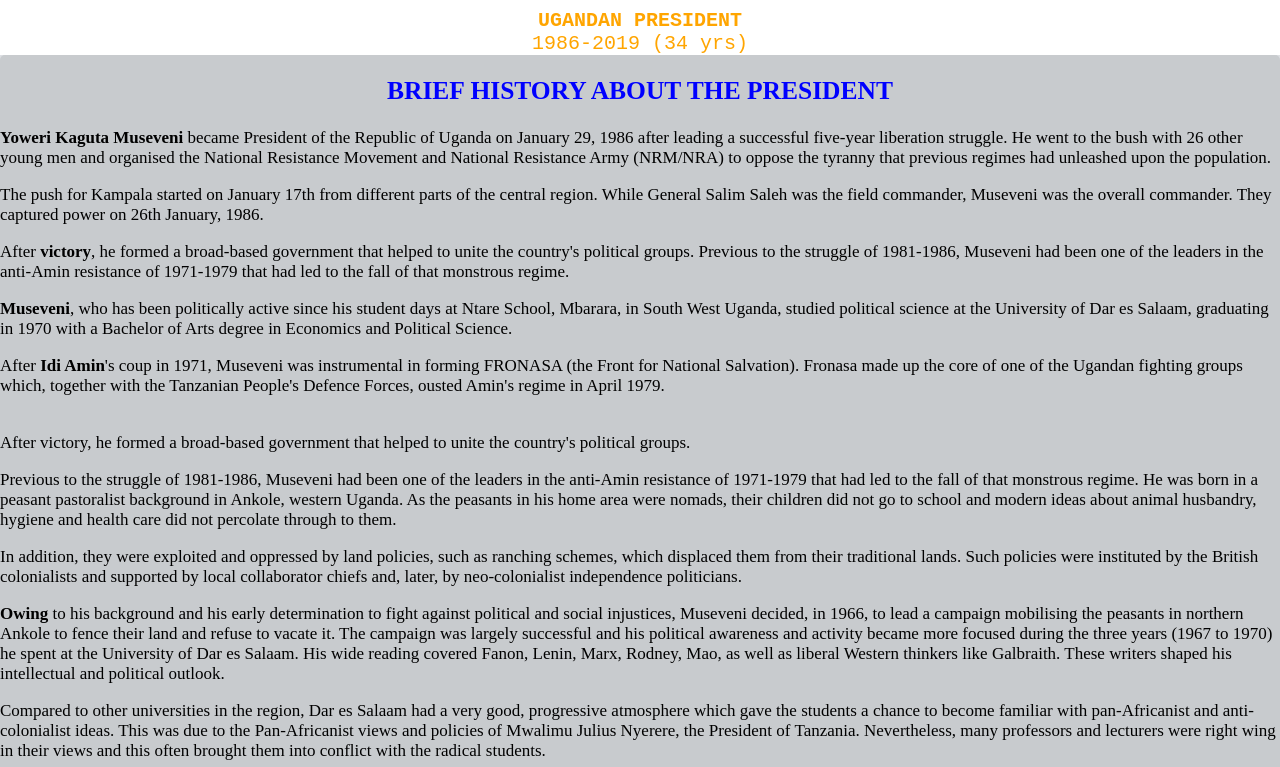
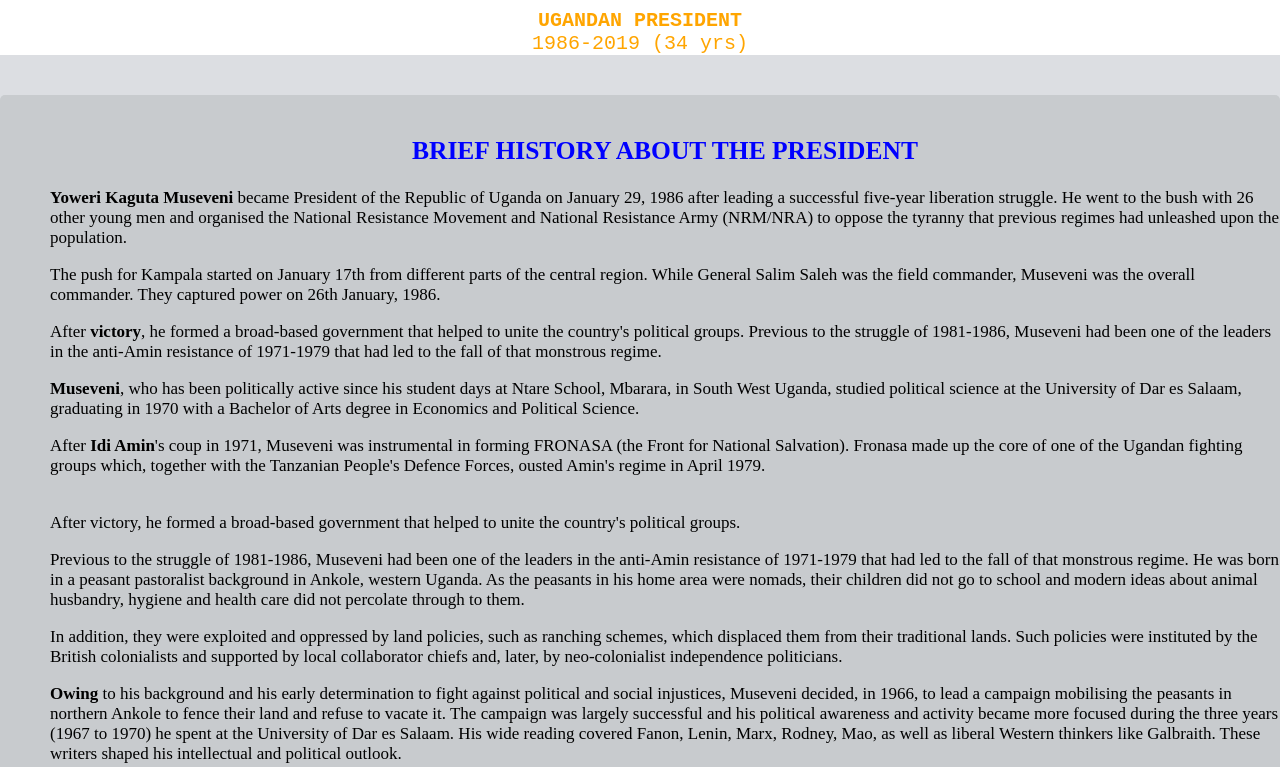
Before and after one commit to oscaremma/oscaremma.github.io, a plain HTML site: page index.html in a window 1280 px wide. Shown: the part 715-1482 px from the top of the page. Drawn offline with Linux system fonts and the light colour scheme.

Commit message:
Update css.css

```diff
--- a/style/css.css
+++ b/style/css.css
@@ -30,8 +30,8 @@ body,html{
 		color: black;
 		overflow:hidden;
 		font-size: 17px;
-		margin: 40px 10x 10px 10x;
-		padding:20px 150x 0 150x;
+		margin: 40px 0px 10px 0px;
+		padding:20px 0px 0 50px;
 		border-radius: 5px;
 	}
 	#img-div{
```
